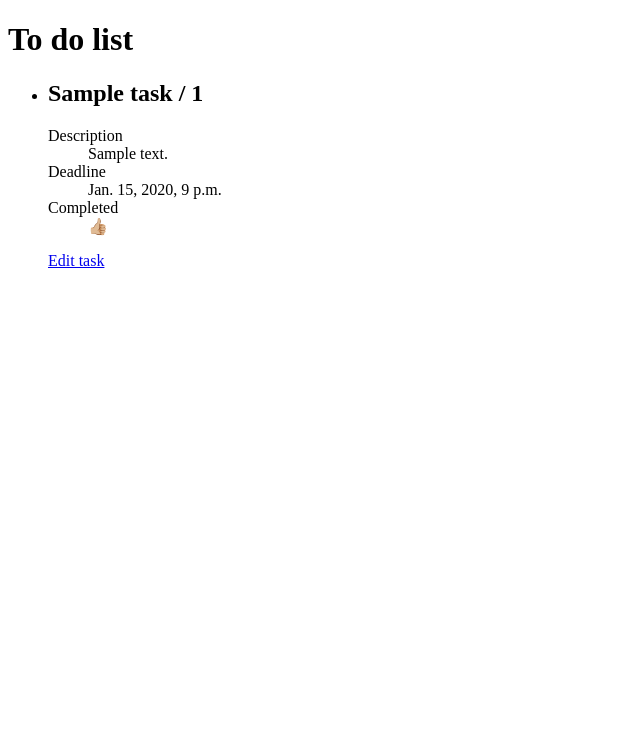
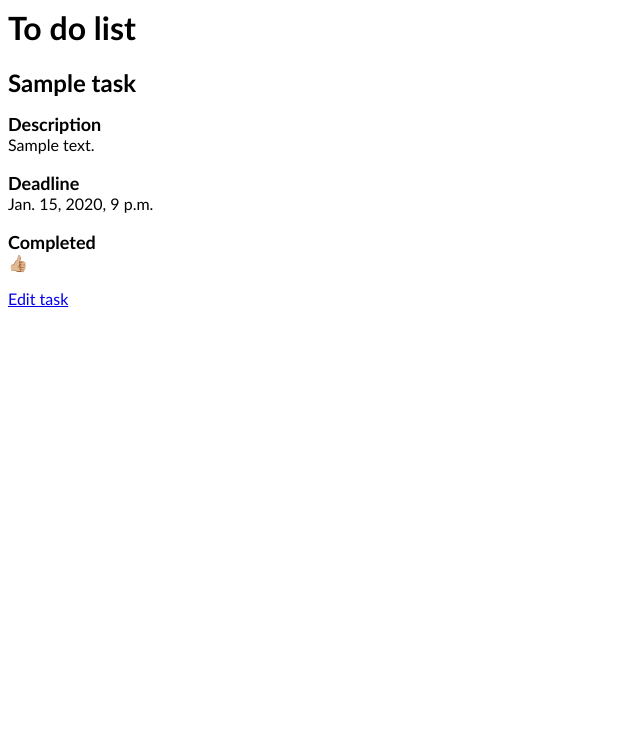
Before and after one commit to honboey/django-to-do-list, a Django app: page /to-do/ in a window 1280 px wide. Shown: the top 751 px of the page, without its empty margins (0-640 px from the left). Run offline with Django 4.2, Linux system fonts and the light colour scheme; tables that the repository leaves empty hold one stand-in row (values such as "Sample post").

Commit message:
Add basic styles

```diff
--- /dev/null
+++ b/to_do_list/static/to_do_list/styles.css
@@ -0,0 +1,31 @@
+body {
+  font-family: 'Gill Sans', 'Gill Sans MT', Calibri, 'Trebuchet MS', sans-serif;
+}
+
+.to-do-list__list {
+  margin: 0;
+  padding: 0;
+  list-style-type: none;
+}
+
+.task__heading {
+  margin-bottom: 0;
+}
+
+.task {
+  margin-bottom: 3rem;
+}
+
+.task__details + .task__details {
+  margin-top: 1.125rem;
+}
+
+.task__details-heading {
+  font-size: 1.125rem;
+  font-weight: 600;
+}
+
+.task__details-body {
+  margin: 0;
+  padding: 0;
+}
--- a/to_do_list/templates/to_do_list/index.html
+++ b/to_do_list/templates/to_do_list/index.html
@@ -1,3 +1,7 @@
+{% load static %}
+<link rel="stylesheet" href="{% static 'to_do_list/styles.css' %}">
+
+
 <!DOCTYPE html>
 <html lang="en">
 <head>
@@ -10,19 +14,25 @@
    <h1>To do list</h1>
  </header>
  <main>
-  <ul>
+  <ul class="to-do-list__list">
     {% for task in to_do_list %}
-      <li>
-        <h2>
-          {{ task.name }} / {{ task.id }}
+      <li class="task">
+        <h2 class="task__heading">
+          {{ task.name }}
         </h2>
         <dl>
-          <dt>Description</dt>
-          <dd>{{ task.description }}</dd>
-          <dt>Deadline</dt>
-          <dd>{{ task.deadline }}</dd>
-          <dt>Completed</dt>
-          <dd>{% if task.completed %}👍🏼{% else %}👎🏼{% endif %}</dd>
+          <div class="task__details">
+            <dt class="task__details-heading">Description</dt>
+            <dd class="task__details-body">{{ task.description }}</dd>
+          </div>
+          <div class="task__details">
+            <dt class="task__details-heading">Deadline</dt>
+            <dd class="task__details-body">{{ task.deadline }}</dd>
+          </div>
+          <div class="task__details">
+            <dt class="task__details-heading">Completed</dt>
+            <dd class="task__details-body">{% if task.completed %}👍🏼{% else %}👎🏼{% endif %}</dd>
+          </div>
         </dl>
         <a href="{% url 'task_detail' task.id %}">Edit task</a>
       </li>
```
